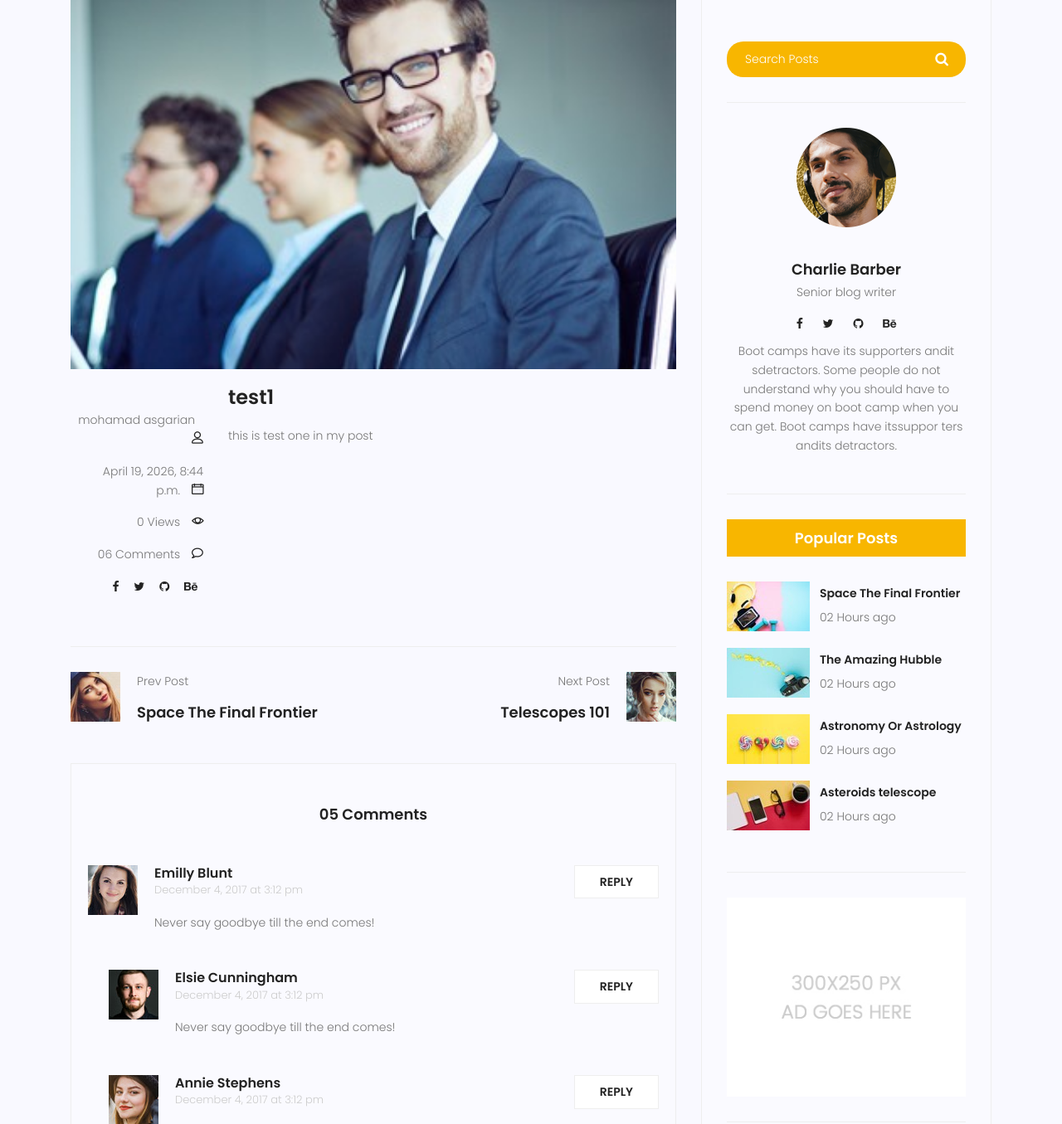
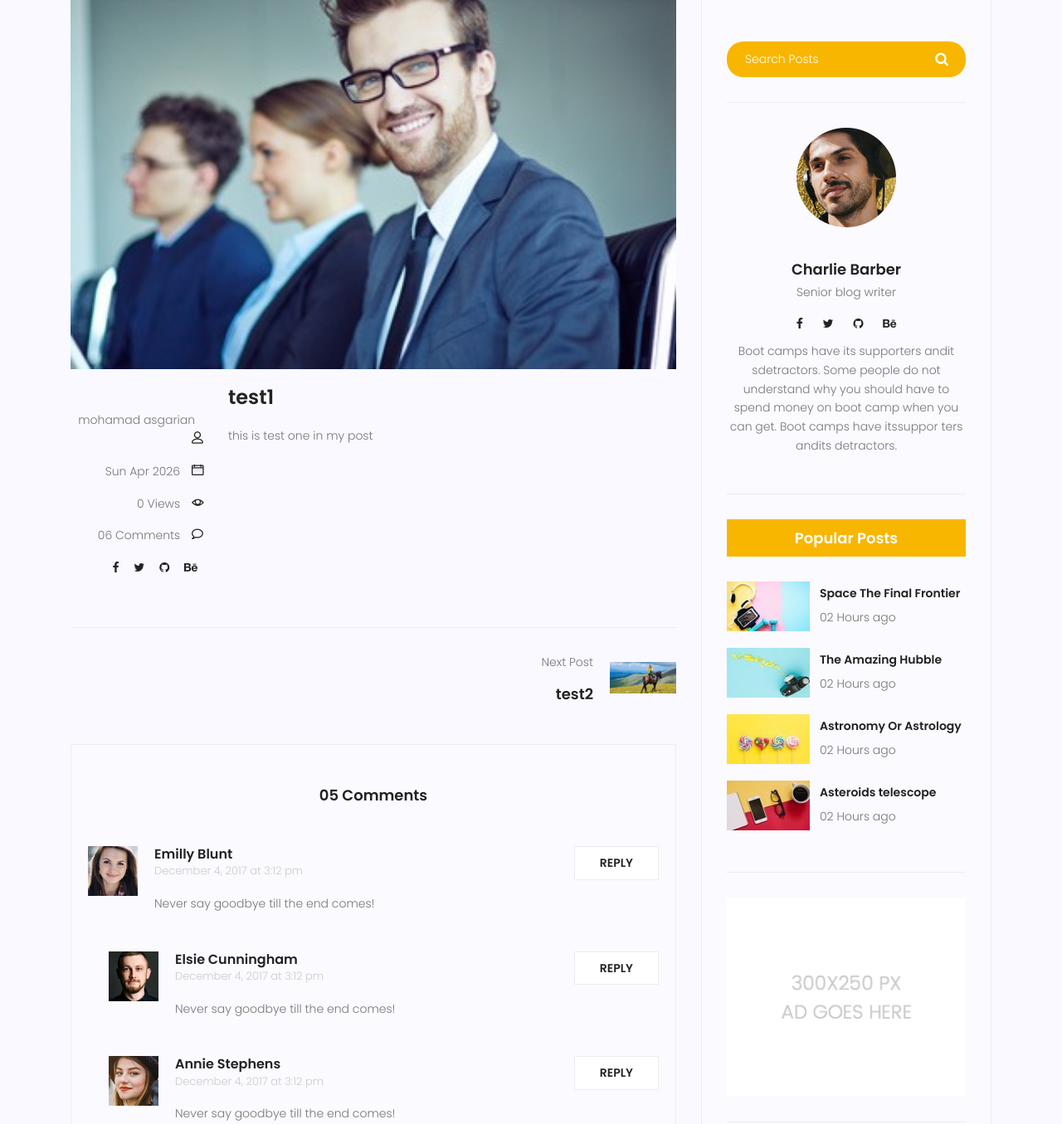
Before and after one commit to MohammadAsgaryan/django-lesson-review, a Django app: page /blog/1 in a window 1280 px wide. Shown: the part 421-1776 px from the top of the page at 83% size. Run offline with Django 5.2, Linux system fonts and the light colour scheme; data comes from the database, SQL or seed files in the repository; some libraries are stand-ins or nearby versions.

Commit message:
Add previous/next post navigation with dynamic links and image sizing
+Implemented logic in `blog_single` view to fetch previous and next posts
+Added conditional rendering for prev/next post sections in the template
+Linked navigation arrows, titles, and thumbnails to the correct post URLs
+Applied custom CSS class to control thumbnail image size using `object-fit: cover`
+ Improved template structure to prevent empty UI blocks when a post is missing

```diff
--- a/blog/views.py
+++ b/blog/views.py
@@ -10,5 +10,20 @@ def blog_view(request):
 
 def blog_single(request,pid):
     post = get_object_or_404(Post,pk=pid,status=1)
-    context = {'post': post}
+    posts = Post.objects.filter(status=1).order_by('created_date')
+    posts_list = list(posts)
+    current_index = posts_list.index(post)
+    prev_post = None
+    next_post = None
+    if current_index > 0:
+        prev_post = posts_list[current_index - 1]
+
+    # اگر پست بعدی وجود دارد
+    if current_index < len(posts_list) - 1:
+        next_post = posts_list[current_index + 1]
+    context = {
+        'post': post,
+        'prev_post': prev_post,
+        'next_post': next_post,
+    }
     return render(request, 'blog/blog-single.html',context)
--- a/templates/blog/blog-home.html
+++ b/templates/blog/blog-home.html
@@ -166,7 +166,7 @@
 									</ul>
 									<div class="user-details row">
 										<p class="user-name col-lg-12 col-md-12 col-6"><a href="#">{{post.author.get_full_name}}</a> <span class="lnr lnr-user"></span></p>
-										<p class="date col-lg-12 col-md-12 col-6"><a href="#">{{post.published_date}}</a> <span class="lnr lnr-calendar-full"></span></p>
+										<p class="date col-lg-12 col-md-12 col-6"><a href="#">{{post.published_date|date:"D M Y"}}</a> <span class="lnr lnr-calendar-full"></span></p>
 										<p class="view col-lg-12 col-md-12 col-6"><a href="#">{{post.counted_view}} Views</a> <span class="lnr lnr-eye"></span></p>
 										<p class="comments col-lg-12 col-md-12 col-6"><a href="#">06 Comments</a> <span class="lnr lnr-bubble"></span></p>
 									</div>
--- a/templates/blog/blog-single.html
+++ b/templates/blog/blog-single.html
@@ -105,7 +105,7 @@
 									</ul>
 									<div class="user-details row">
 										<p class="user-name col-lg-12 col-md-12 col-6"><a href="#">{{post.author.get_full_name}}</a> <span class="lnr lnr-user"></span></p>
-										<p class="date col-lg-12 col-md-12 col-6"><a href="#">{{post.published_date}}</a> <span class="lnr lnr-calendar-full"></span></p>
+										<p class="date col-lg-12 col-md-12 col-6"><a href="#">{{post.published_date|date:"D M Y"}}</a> <span class="lnr lnr-calendar-full"></span></p>
 										<p class="view col-lg-12 col-md-12 col-6"><a href="#">{{post.counted_view}} Views</a> <span class="lnr lnr-eye"></span></p>
 										<p class="comments col-lg-12 col-md-12 col-6"><a href="#">06 Comments</a> <span class="lnr lnr-bubble"></span></p>
 										<ul class="social-links col-lg-12 col-md-12 col-6">
@@ -126,28 +126,34 @@
 							<div class="navigation-area">
 								<div class="row">
 									<div class="col-lg-6 col-md-6 col-12 nav-left flex-row d-flex justify-content-start align-items-center">
+										{% if prev_post %}
 										<div class="thumb">
-											<a href="#"><img class="img-fluid" src="{% static 'img/blog/prev.jpg' %}" alt=""></a>
+											<a href="{% url 'blog:single' prev_post.pk %}"><img class="img-fluid" src="{{ prev_post.image.url }}" width="80" height="80" alt=""></a>
 										</div>
 										<div class="arrow">
-											<a href="#"><span class="lnr text-white lnr-arrow-left"></span></a>
+											<a href="{% url 'blog:single' prev_post.pk %}"><span class="lnr text-white lnr-arrow-left"></span></a>
 										</div>
 										<div class="detials">
+
 											<p>Prev Post</p>
-											<a href="#"><h4>Space The Final Frontier</h4></a>
+											<a href="{% url 'blog:single' prev_post.pk %}"><h4>{{ prev_post.title }}</h4></a>
+
 										</div>
+										{% endif %}
 									</div>
 									<div class="col-lg-6 col-md-6 col-12 nav-right flex-row d-flex justify-content-end align-items-center">
+										{% if next_post %}
 										<div class="detials">
 											<p>Next Post</p>
-											<a href="#"><h4>Telescopes 101</h4></a>
+											<a href="{% url 'blog:single' next_post.pk %}"><h4>{{ next_post.title }}</h4></a>
 										</div>
 										<div class="arrow">
-											<a href="#"><span class="lnr text-white lnr-arrow-right"></span></a>
+											<a href="{% url 'blog:single' next_post.pk %}"><span class="lnr text-white lnr-arrow-right"></span></a>
 										</div>
 										<div class="thumb">
-											<a href="#"><img class="img-fluid" src="{% static 'img/blog/next.jpg' %}" alt=""></a>
+											<a href="{% url 'blog:single' next_post.pk %}"><img class="img-fluid" src="{{ next_post.image.url }}" width="80" height="80" alt=""></a>
 										</div>
+										{% endif %}
 									</div>
 								</div>
 							</div>
```
